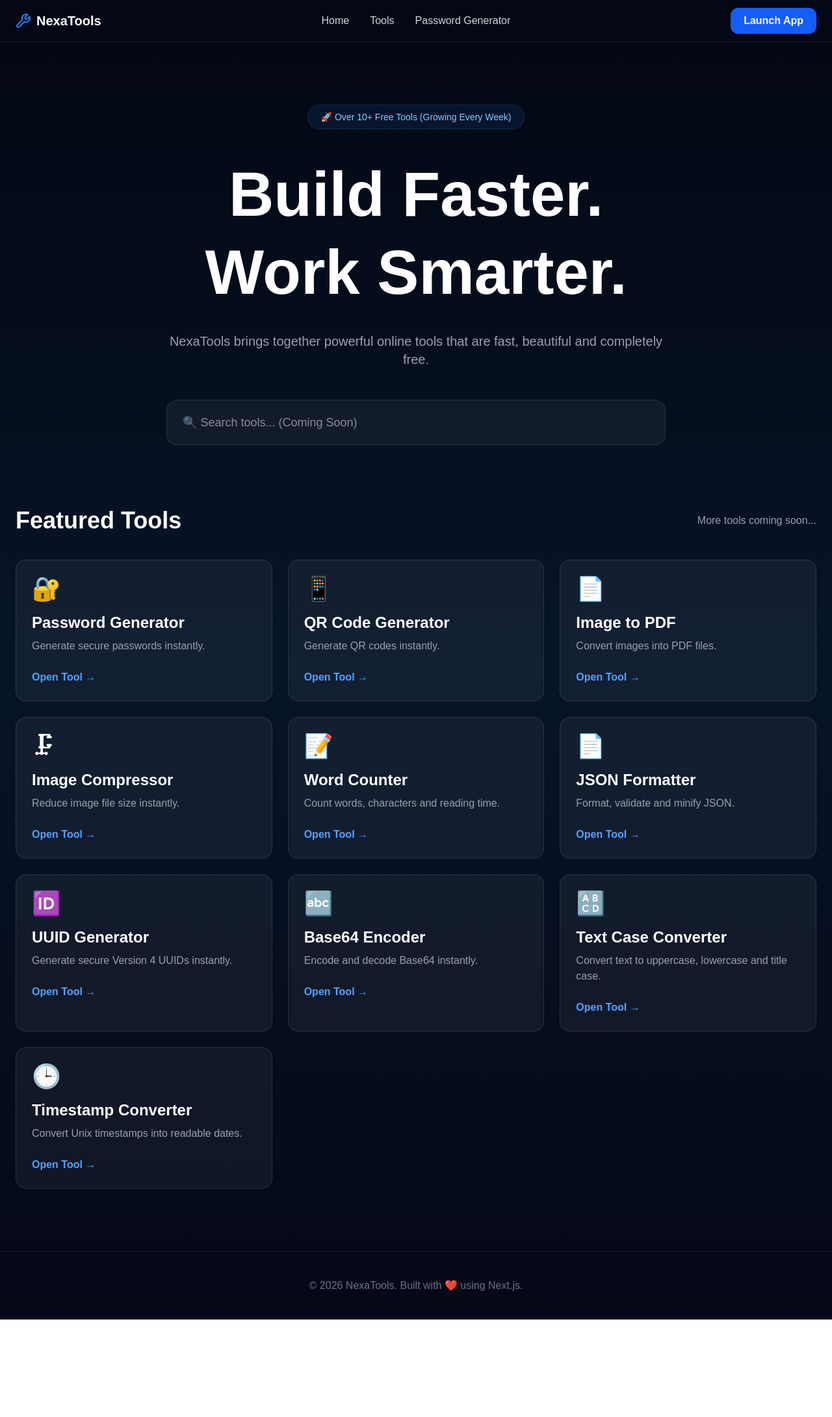
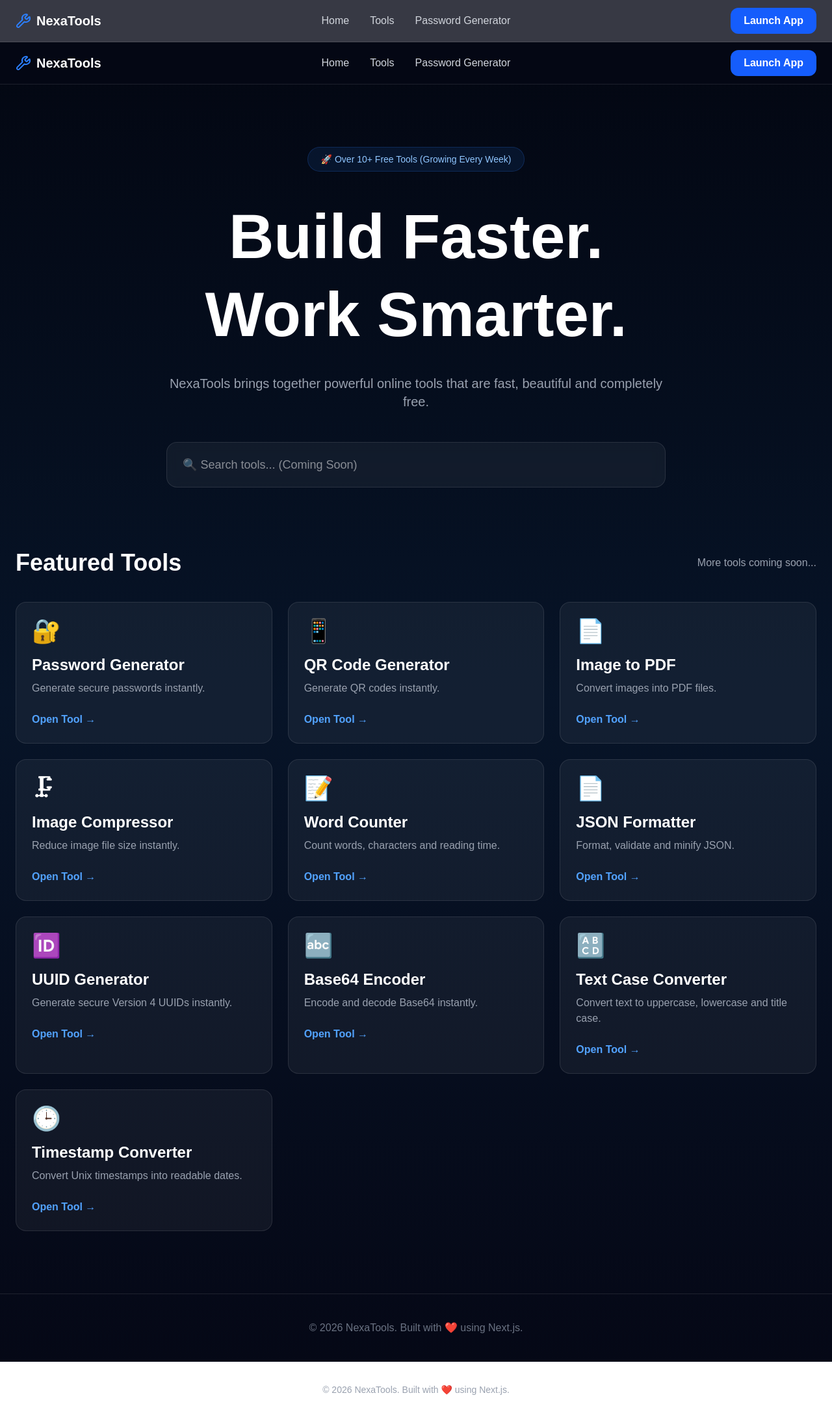
Before and after one commit to Bllackyy/nexatools, a Next.js app: page / in a window 1280 px wide. Shown: the whole page at 65% size. Before the commit the page ends 2030 px from the top, so only its background shows below. Built offline with nearby package versions, Linux system fonts and the light colour scheme.

Commit message:
Add SEO metadata, sitemap and robots

```diff
--- a/app/layout.tsx
+++ b/app/layout.tsx
@@ -1,9 +1,68 @@
+import type { Metadata } from "next";
 import "./globals.css";
-import { Toaster } from "react-hot-toast";
 
-export const metadata = {
-  title: "NexaTools",
-  description: "Fast, Beautiful & Free Online Tools",
+import Navbar from "@/components/Navbar";
+import Footer from "@/components/Footer";
+
+export const metadata: Metadata = {
+  metadataBase: new URL("https://nexatools-tau.vercel.app"),
+
+  title: {
+    default: "NexaTools | Free Online Tools",
+    template: "%s | NexaTools",
+  },
+
+  description:
+    "Free online tools for developers, students, creators and businesses. Password Generator, QR Generator, JSON Formatter, Image Tools and much more.",
+
+  keywords: [
+    "online tools",
+    "password generator",
+    "qr code generator",
+    "json formatter",
+    "word counter",
+    "base64 encoder",
+    "uuid generator",
+    "image compressor",
+    "free tools",
+    "developer tools",
+  ],
+
+  authors: [
+    {
+      name: "NexaTools",
+    },
+  ],
+
+  creator: "NexaTools",
+
+  openGraph: {
+    title: "NexaTools",
+    description:
+      "Beautiful, fast and free online tools for everyone.",
+
+    url: "https://nexatools-tau.vercel.app",
+
+    siteName: "NexaTools",
+
+    locale: "en_US",
+
+    type: "website",
+  },
+
+  twitter: {
+    card: "summary_large_image",
+
+    title: "NexaTools",
+
+    description:
+      "Beautiful, fast and free online tools.",
+  },
+
+  robots: {
+    index: true,
+    follow: true,
+  },
 };
 
 export default function RootLayout({
@@ -13,20 +72,10 @@
 }>) {
   return (
     <html lang="en">
-      <body>
+      <body className="bg-[#030712] text-white">
+        <Navbar />
         {children}
-
-        <Toaster
-          position="top-right"
-          toastOptions={{
-            duration: 2000,
-            style: {
-              background: "#111827",
-              color: "#fff",
-              border: "1px solid #374151",
-            },
-          }}
-        />
+        <Footer />
       </body>
     </html>
   );
--- /dev/null
+++ b/app/robots.ts
@@ -0,0 +1,12 @@
+import type { MetadataRoute } from "next";
+
+export default function robots(): MetadataRoute.Robots {
+  return {
+    rules: {
+      userAgent: "*",
+      allow: "/",
+    },
+
+    sitemap: "https://nexatools-tau.vercel.app/sitemap.xml",
+  };
+}
--- /dev/null
+++ b/app/sitemap.ts
@@ -0,0 +1,57 @@
+import type { MetadataRoute } from "next";
+
+export default function sitemap(): MetadataRoute.Sitemap {
+  const base = "https://nexatools-tau.vercel.app";
+
+  return [
+    {
+      url: base,
+      priority: 1,
+    },
+
+    {
+      url: `${base}/tools`,
+      priority: 0.9,
+    },
+
+    {
+      url: `${base}/tools/password-generator`,
+    },
+
+    {
+      url: `${base}/tools/qr-generator`,
+    },
+
+    {
+      url: `${base}/tools/json-formatter`,
+    },
+
+    {
+      url: `${base}/tools/word-counter`,
+    },
+
+    {
+      url: `${base}/tools/base64`,
+    },
+
+    {
+      url: `${base}/tools/image-to-pdf`,
+    },
+
+    {
+      url: `${base}/tools/image-compressor`,
+    },
+
+    {
+      url: `${base}/tools/uuid-generator`,
+    },
+
+    {
+      url: `${base}/tools/timestamp-converter`,
+    },
+
+    {
+      url: `${base}/tools/text-case-converter`,
+    },
+  ];
+}
--- a/components/Footer.tsx
+++ b/components/Footer.tsx
@@ -0,0 +1,7 @@
+export default function Footer() {
+  return (
+    <footer className="border-t border-white/10 py-8 text-center text-sm text-gray-400">
+      © {new Date().getFullYear()} NexaTools. Built with ❤️ using Next.js.
+    </footer>
+  );
+}
```
